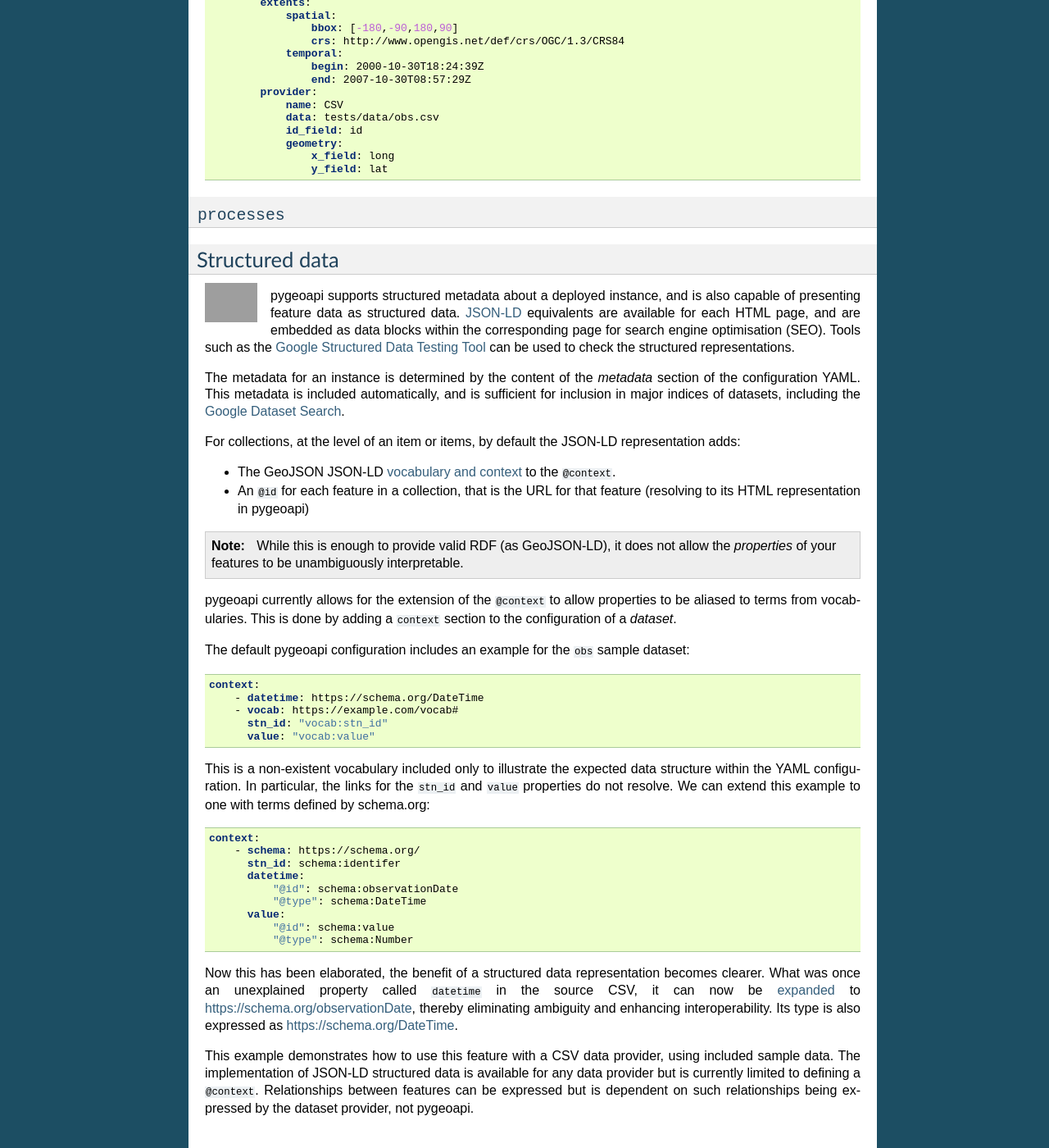
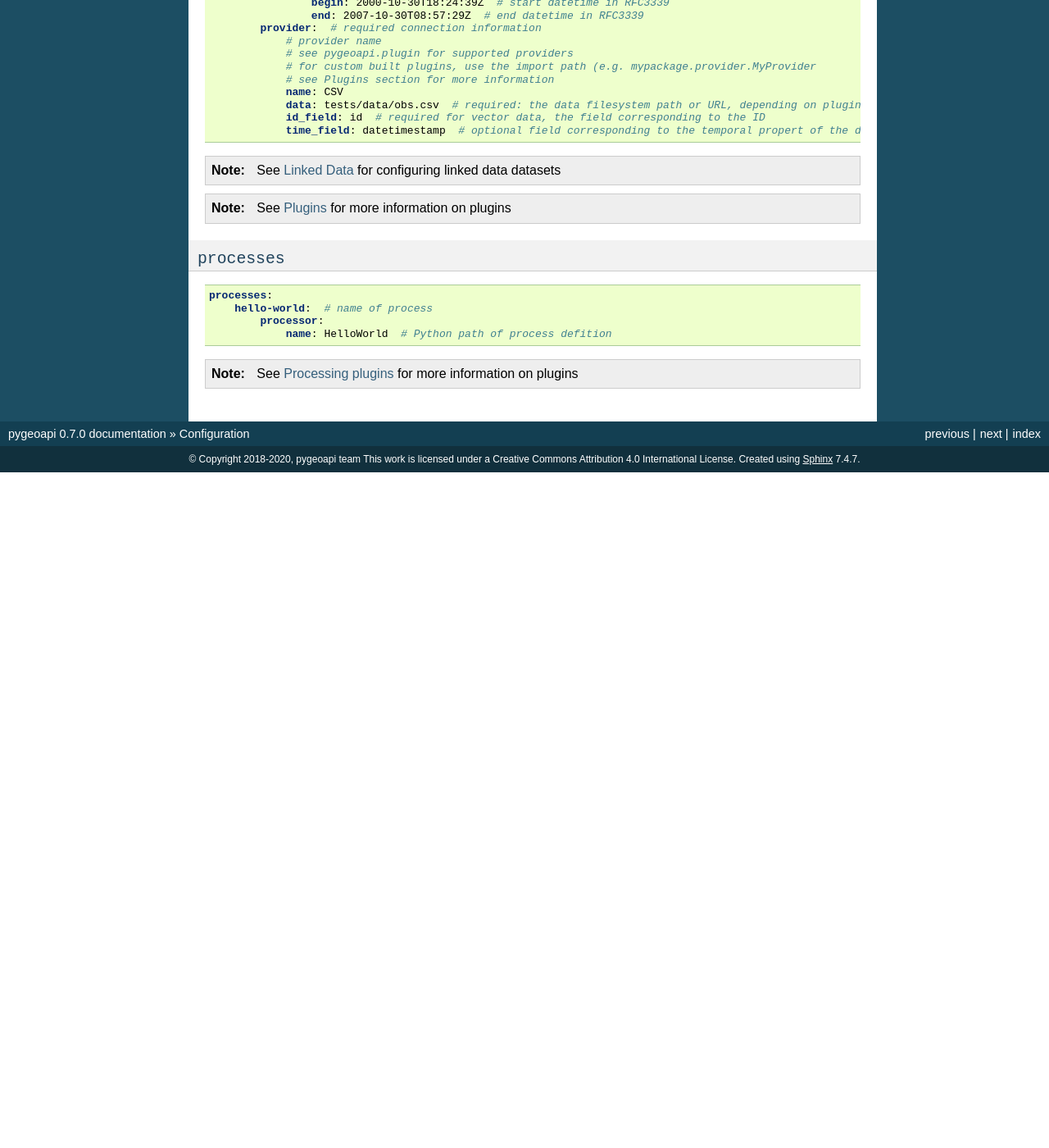
Before and after one commit to geopython/pygeoapi, a Sphinx documentation site: the page built from docs/source/configuration.rst, in a window 1280 px wide and 1400 px high, scrolled down 2135 px. Shown: the whole window at 82% size. Built offline with Sphinx 7.4.7, drawn with Linux system fonts in a browser that asks for light colours; pages that are not in the unit, such as notebooks, are missing from menus; after the commit the page ends 2711 px from its top, so only the background shows below that; some of the changed text lies outside the part shown; grey boxes are pictures that could not be loaded.

Commit message:
configuration and linked data

```diff
--- a/docs/source/configuration.rst
+++ b/docs/source/configuration.rst
@@ -105,101 +105,64 @@
 ``datasets``
 ------------
 
-The ``datasets`` section.
+The ``datasets`` section lists 1 or more dataset collections to be published by the server.
 
 .. code-block:: yaml
 
   datasets:
       obs:
-          title: Observations
-          description: My cool observations
-          keywords:
+          title: Observations  # title of dataset
+          description: My cool observations  # abstract of dataset
+          keywords:  # list of related keywords
               - observations
               - monitoring
-          context:
+          context:  # linked data configuration (see Linked Data section)
               - datetime: https://schema.org/DateTime
               - vocab: https://example.com/vocab#
                 stn_id: "vocab:stn_id"
                 value: "vocab:value"
-          links:
-              - type: text/csv
-                rel: canonical
-                title: data
-                href: https://github.com/mapserver/mapserver/blob/branch-7-0/msautotest/wxs/data/obs.csv
-                hreflang: en-US
-              - type: text/csv
-                rel: alternate
-                title: data
-                href: https://raw.githubusercontent.com/mapserver/mapserver/branch-7-0/msautotest/wxs/data/obs.csv
-                hreflang: en-US
-          extents:
-              spatial:
-                  bbox: [-180,-90,180,90]
-                  crs: http://www.opengis.net/def/crs/OGC/1.3/CRS84
-              temporal:
-                  begin: 2000-10-30T18:24:39Z
-                  end: 2007-10-30T08:57:29Z
-          provider:
+          links:  # list of 1..n related links
+              - type: text/csv  # MIME type
+                rel: canonical  # link relations per https://www.iana.org/assignments/link-relations/link-relations.xhtml
+                title: data  # title
+                href: https://github.com/mapserver/mapserver/blob/branch-7-0/msautotest/wxs/data/obs.csv  # URL
+                hreflang: en-US  # language
+          extents:  # spatial and temporal extents
+              spatial:  # required
+                  bbox: [-180,-90,180,90]  # list of minx, miny, maxx, maxy
+                  crs: http://www.opengis.net/def/crs/OGC/1.3/CRS84  # CRS
+              temporal:  # optional
+                  begin: 2000-10-30T18:24:39Z  # start datetime in RFC3339
+                  end: 2007-10-30T08:57:29Z  # end datetime in RFC3339
+          provider:  # required connection information
+              # provider name
+              # see pygeoapi.plugin for supported providers
+              # for custom built plugins, use the import path (e.g. mypackage.provider.MyProvider
+              # see Plugins section for more information
               name: CSV
-              data: tests/data/obs.csv
-              id_field: id
-              geometry:
-                  x_field: long
-                  y_field: lat
+              data: tests/data/obs.csv  # required: the data filesystem path or URL, depending on plugin setup
+              id_field: id  # required for vector data, the field corresponding to the ID
+              time_field: datetimestamp  # optional field corresponding to the temporal propert of the dataset
+
+.. note::
+   See :ref:`linked-data` for configuring linked data datasets
+
+.. note::
+   See :ref:`plugins` for more information on plugins
 
 
 ``processes``
 -------------
 
-
-Structured data
----------------
-
-.. image:: https://json-ld.org/images/json-ld-logo-64.png
-    :width: 64px
-    :align: left
-    :alt: JSON-LD support
-
-pygeoapi supports structured metadata about a deployed instance, and is also capable of presenting feature data as structured data. `JSON-LD <https://json-ld.org/>`_ equivalents are available for each HTML page, and are embedded as data blocks within the corresponding page for search engine optimisation (SEO). Tools such as the `Google Structured Data Testing Tool <https://search.google.com/structured-data/testing-tool#url=https%3A%2F%2Fdemo.pygeoapi.io%2Fmaster>`_ can be used to check the structured representations.
-
-The metadata for an instance is determined by the content of the `metadata` section of the configuration YAML. This metadata is included automatically, and is sufficient for inclusion in major indices of datasets, including the `Google Dataset Search <https://developers.google.com/search/docs/data-types/dataset>`_.
-
-For collections, at the level of an item or items, by default the JSON-LD representation adds:
-
-- The GeoJSON JSON-LD `vocabulary and context <https://geojson.org/geojson-ld/>`_ to the ``@context``.
-- An ``@id`` for each feature in a collection, that is the URL for that feature (resolving to its HTML representation in pygeoapi)
-
-.. note:: While this is enough to provide valid RDF (as GeoJSON-LD), it does not allow the *properties* of your features to be unambiguously interpretable.
-
-pygeoapi currently allows for the extension of the ``@context`` to allow properties to be aliased to terms from vocabularies. This is done by adding a ``context`` section to the configuration of a `dataset`.
-
-The default pygeoapi configuration includes an example for the ``obs`` sample dataset:
-
 .. code-block:: yaml
 
-  context:
-      - datetime: https://schema.org/DateTime
-      - vocab: https://example.com/vocab#
-        stn_id: "vocab:stn_id"
-        value: "vocab:value"
+  processes:
+      hello-world:  # name of process
+          processor:
+              name: HelloWorld  # Python path of process defition
 
-This is a non-existent vocabulary included only to illustrate the expected data structure within the YAML configuration. In particular, the links for the ``stn_id`` and ``value`` properties do not resolve. We can extend this example to one with terms defined by schema.org:
-
-.. code-block:: yaml
-
-  context:
-      - schema: https://schema.org/
-        stn_id: schema:identifer
-        datetime:
-            "@id": schema:observationDate
-            "@type": schema:DateTime
-        value:
-            "@id": schema:value
-            "@type": schema:Number
-
-Now this has been elaborated, the benefit of a structured data representation becomes clearer. What was once an unexplained property called ``datetime`` in the source CSV, it can now be `expanded <https://www.w3.org/TR/json-ld-api/#expansion-algorithms>`_ to `<https://schema.org/observationDate>`_, thereby eliminating ambiguity and enhancing interoperability. Its type is also expressed as `<https://schema.org/DateTime>`_.
-
-This example demonstrates how to use this feature with a CSV data provider, using included sample data. The implementation of JSON-LD structured data is available for any data provider but is currently limited to defining a ``@context``. Relationships between features can be expressed but is dependent on such relationships being expressed by the dataset provider, not pygeoapi.
+.. note::
+   See :ref:`processing-plugins` for more information on plugins
 
 
 .. _`YAML`: https://en.wikipedia.org/wiki/YAML
--- /dev/null
+++ b/docs/source/linked-data.rst
@@ -0,0 +1,53 @@
+.. _linked-data:
+
+Linked Data
+===========
+
+.. image:: https://json-ld.org/images/json-ld-logo-64.png
+    :width: 64px
+    :align: left
+    :alt: JSON-LD support
+
+pygeoapi supports structured metadata about a deployed instance, and is also capable of presenting feature data as structured data. `JSON-LD <https://json-ld.org/>`_ equivalents are available for each HTML page, and are embedded as data blocks within the corresponding page for search engine optimisation (SEO). Tools such as the `Google Structured Data Testing Tool <https://search.google.com/structured-data/testing-tool#url=https%3A%2F%2Fdemo.pygeoapi.io%2Fmaster>`_ can be used to check the structured representations.
+
+The metadata for an instance is determined by the content of the `metadata` section of the configuration YAML. This metadata is included automatically, and is sufficient for inclusion in major indices of datasets, including the `Google Dataset Search <https://developers.google.com/search/docs/data-types/dataset>`_.
+
+For collections, at the level of an item or items, by default the JSON-LD representation adds:
+
+- The GeoJSON JSON-LD `vocabulary and context <https://geojson.org/geojson-ld/>`_ to the ``@context``.
+- An ``@id`` for each feature in a collection, that is the URL for that feature (resolving to its HTML representation in pygeoapi)
+
+.. note:: While this is enough to provide valid RDF (as GeoJSON-LD), it does not allow the *properties* of your features to be unambiguously interpretable.
+
+pygeoapi currently allows for the extension of the ``@context`` to allow properties to be aliased to terms from vocabularies. This is done by adding a ``context`` section to the configuration of a `dataset`.
+
+The default pygeoapi configuration includes an example for the ``obs`` sample dataset:
+
+.. code-block:: yaml
+
+  context:
+      - datetime: https://schema.org/DateTime
+      - vocab: https://example.com/vocab#
+        stn_id: "vocab:stn_id"
+        value: "vocab:value"
+
+This is a non-existent vocabulary included only to illustrate the expected data structure within the YAML configuration. In particular, the links for the ``stn_id`` and ``value`` properties do not resolve. We can extend this example to one with terms defined by schema.org:
+
+.. code-block:: yaml
+
+  context:
+      - schema: https://schema.org/
+        stn_id: schema:identifer
+        datetime:
+            "@id": schema:observationDate
+            "@type": schema:DateTime
+        value:
+            "@id": schema:value
+            "@type": schema:Number
+
+Now this has been elaborated, the benefit of a structured data representation becomes clearer. What was once an unexplained property called ``datetime`` in the source CSV, it can now be `expanded <https://www.w3.org/TR/json-ld-api/#expansion-algorithms>`_ to `<https://schema.org/observationDate>`_, thereby eliminating ambiguity and enhancing interoperability. Its type is also expressed as `<https://schema.org/DateTime>`_.
+
+This example demonstrates how to use this feature with a CSV data provider, using included sample data. The implementation of JSON-LD structured data is available for any data provider but is currently limited to defining a ``@context``. Relationships between features can be expressed but is dependent on such relationships being expressed by the dataset provider, not pygeoapi.
+
+
+.. _`YAML`: https://en.wikipedia.org/wiki/YAML
```
Also changed, not shown: docs/source/plugins.rst (+8 -0 lines).
